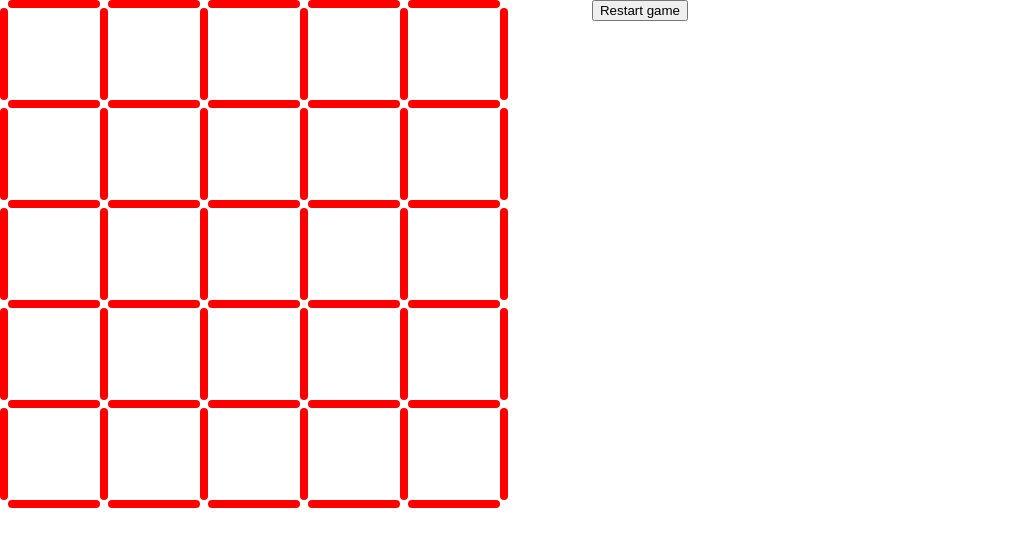
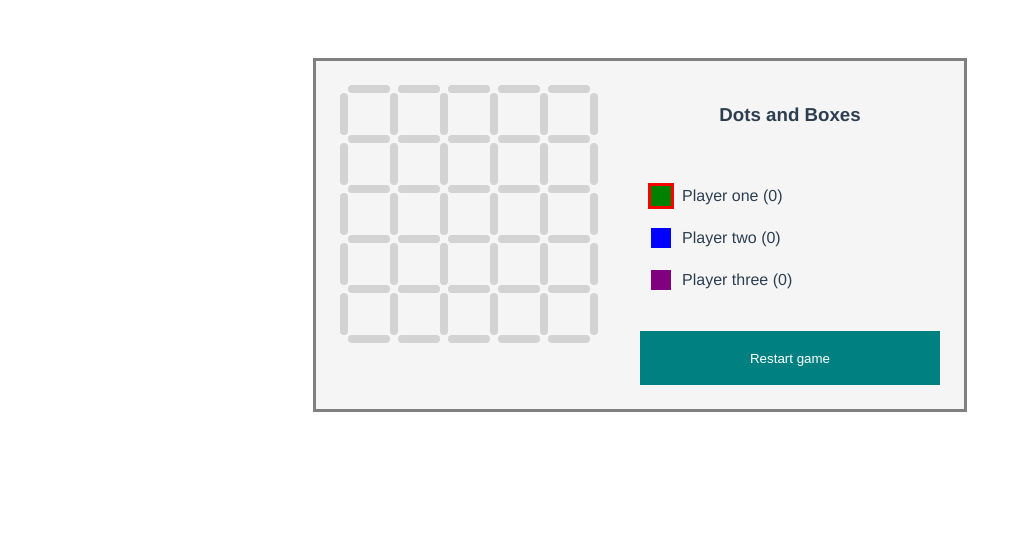
Before and after one commit to mrlukasbos/dots-and-boxes, a Vue app: page / in a window 1280 px wide. Shown: the top 546 px of the page, without its empty margins (0-1030 px from the left). Built offline with nearby package versions, Linux system fonts and the light colour scheme.

Commit message:
get the basic functionality working

```diff
--- a/src/App.vue
+++ b/src/App.vue
@@ -1,22 +1,45 @@
 <template>
   <div id="app">
-    <div v-for="(row, index) in squares" :key="'square'+index">
-      <div v-for="(square, index) in row" :key="'square'+index">
-        <div class="bg-square" :style="squareStyle(square)">
-          <!-- {{square.x}} {{square.y}}  -->
+    <div class="game">
+
+      <div class="board">
+        <div v-for="(row, index) in squares" :key="'row'+index">
+          <div v-for="(square, index) in row" :key="'square'+index">
+            <div class="bg-square" :style="squareStyle(square)"/>
+          </div>
         </div>
+        <div v-for="edge in edges" :key="edge.clicked + '-' + edge.vertical + '-' + edge.x + ',' + edge.y " class="edge" :style="edgeStyle(edge)" v-on:click="clickEdge(edge)"> </div>
       </div>
+
+      <div class="controls">
+        <h3> Dots and Boxes </h3>
+        <div class="players">
+          <div v-for="player in players" :key="player.name" class="player">
+            <div class="player-indicator" :class="{'current': (player == currentPlayer)}" :style="playerStyle(player)"/>
+            {{player.name}} ({{getAmountOfSquares(player)}})
+          </div>
+        </div>
+
+        <div v-if="winner">
+          Game finished! The winner is <strong> {{winner.name}} </strong>
+        </div>
+        <div v-if="draw">
+          Game finished! It is a <strong> Draw </strong>
+        </div>
+
+        <button class="button" v-on:click="init">Restart game</button>
+      </div>
+
     </div>
-    <div v-for="edge in edges" :key="edge.clicked + '-' + edge.vertical + '-' + edge.x + ',' + edge.y " class="edge" :style="edgeStyle(edge)" v-on:click="clickEdge(edge)"> </div>
-    <button v-on:click="init">Restart game</button>
   </div>
 </template>
 
 <script>
 
 // global constants
-const TILE_WIDTH = 100;
-const TILE_HEIGHT = 100;
+const TILE_WIDTH = 50; // px
+const TILE_HEIGHT = 50; // px
+const BORDER_WIDTH = 8; // px
 
 export default {
   name: 'App',
@@ -26,7 +49,32 @@ export default {
       amount_vertical_tiles: 5,
       squares: [],
       edges: [],
+      winner: null,
+      draw: false,
+      players: [{
+        name: "Player one",
+        color: "green"
+      }, {
+        name: "Player two",
+        color: "blue"
+      },
+      {
+        name: "Player three",
+        color: "purple"
+      }],
+      currentPlayerIndex: 0,
     }
+  },
+
+  computed: {
+    currentPlayer: function() {
+      return this.players[this.currentPlayerIndex]
+    },
+    gameFinished: function() {
+      return this.squares.every(square => {
+        return square.player != null;
+      })
+    },
   },
 
   beforeMount: function() {
@@ -35,37 +83,99 @@ export default {
 
   methods: {
     clickEdge: function(edge) {
-      edge.clicked = true;
-    },
-    squareStyle: function(square) {
-      console.log(square);
-      let full = square.left_edge.clicked && square.top_edge.clicked && square.right_edge.clicked && square.bottom_edge.clicked;
-      return {
-        left: (square.x) * TILE_WIDTH + 8 + "px",
-        top: (square.y) * TILE_HEIGHT + 8 + "px",
-        width: TILE_WIDTH - 8 + "px",
-        height: TILE_HEIGHT - 8 + "px",
-        backgroundColor: full ? "red" : "white",
+      edge.clicked = this.currentPlayer;
+
+      let didFillSquare = false;
+      edge.squares.forEach(square => {
+        if (this.isFull(square)) {
+          square.player = this.currentPlayer;
+          didFillSquare = true;
+        }
+      })
+
+      if (!didFillSquare) {
+        this.currentPlayerIndex = (this.currentPlayerIndex + 1) % this.players.length;
+      } else {
+        this.checkForWinner();
       }
     },
-    edgeStyle: function(edge) {
-      let edge_width = 8; // px
+
+    isFull(square) {
+      return square && square.left_edge.clicked && square.top_edge.clicked && square.right_edge.clicked && square.bottom_edge.clicked;
+    },
+
+    squareStyle: function(square) {
       return {
-        left: edge.vertical ? edge.x * TILE_WIDTH + "px" : edge.x * TILE_WIDTH + edge_width + "px",
-        top: edge.vertical ? edge.y * TILE_HEIGHT + edge_width + "px" : edge.y * TILE_HEIGHT + "px",
-        width: edge.vertical ? edge_width +"px" : TILE_WIDTH - edge_width + "px",
-        height: edge.vertical ? TILE_HEIGHT - edge_width + "px" : edge_width + "px",
-        backgroundColor: edge.clicked ? "blue" : "red"
+        left: (square.x) * TILE_WIDTH + TILE_WIDTH/3 + "px",
+        top: (square.y) * TILE_HEIGHT + TILE_HEIGHT/3 + "px",
+        width: TILE_WIDTH/2 + "px",
+        height: TILE_HEIGHT/2 + "px",
+        backgroundColor: square.player ? square.player.color : "transparent",
       }
     },
+
+    playerStyle: function(player) {
+      return {
+        background: player.color,
+      }
+    },
+
+    edgeStyle: function(edge) {
+      let style = {};
+      style.left = edge.vertical ? edge.x * TILE_WIDTH + "px" : edge.x * TILE_WIDTH + BORDER_WIDTH + "px";
+      style.top = edge.vertical ? edge.y * TILE_HEIGHT + BORDER_WIDTH + "px" : edge.y * TILE_HEIGHT + "px";
+      style.width = edge.vertical ? BORDER_WIDTH + "px" : TILE_WIDTH - BORDER_WIDTH + "px";
+      style.height = edge.vertical ? TILE_HEIGHT - BORDER_WIDTH + "px" : BORDER_WIDTH + "px";
+      if (edge.clicked) {
+          style.backgroundColor = edge.clicked.color;
+      }
+      return style;
+    },
+
     getSquare: function(x, y) {
       let column = this.squares[x];
       if (column == null) return null;
       return column[y];
     },
+
+    getAllSquares() {
+      return this.squares.flat();
+    },
+
+    getAmountOfSquares(player) {
+        return this.getAllSquares().filter(square => {
+          return square.player === player;
+        }).length
+    },
+
+    checkForWinner() {
+      if (this.getAllSquares().every(square => {
+          return square.player != null;
+      })) {
+
+      // non-descructive sort
+      let playersSortedByScore = this.players.slice().sort((p1, p2) => {
+        return this.getAmountOfSquares(p1) < this.getAmountOfSquares(p2)
+      })
+
+      if (this.getAmountOfSquares(playersSortedByScore[0]) === this.getAmountOfSquares(playersSortedByScore[1])) {
+        this.winner = null;
+        this.draw = true;
+      } else {
+        this.winner = playersSortedByScore[0];
+      }
+
+      } else {
+        this.winner = null;
+        this.draw = false;
+      }
+    },
+
+
     init: function() {
       this.squares = [];
-       // initialize all squares
+
+      // initialize all squares
       for (let x = 0; x < this.amount_horizontal_tiles; x++) {
         let row = [];
         for (let y = 0; y < this.amount_vertical_tiles; y++) {
@@ -93,8 +203,7 @@ export default {
           y: square.y,
           vertical: false,
           clicked: false,
-          bottom_square: square,
-          top_square: null,
+          squares: [square]
         }
         this.edges.push(square.top_edge);
       } else {
@@ -107,8 +216,7 @@ export default {
           y: square.y,
           vertical: true,
           clicked: false,
-          left_square: null,
-          right_square: square,
+          squares: [square]
         }
         this.edges.push(square.left_edge);
       } else {
@@ -120,8 +228,7 @@ export default {
         y: square.y,
         vertical: true,
         clicked: false,
-        left_square: square,
-        right_square: rightSquare,
+        squares: [square, rightSquare]
       }
       this.edges.push(square.right_edge);
 
@@ -130,20 +237,9 @@ export default {
         y: square.y + 1,
         vertical: false,
         clicked: false,
-        top_square: square,
-        bottom_square: bottomSquare,
+        squares: [square, bottomSquare]
       }
       this.edges.push(square.bottom_edge);
-
-        console.log(square.x, square.y);
-
-      if(square.top_edge == null ) {
-        console.log("top not defined")
-      }
-
-      if(square.left_edge == null ) {
-        console.log("left not defined")
-      }
       })
     })
     }
@@ -158,10 +254,27 @@ export default {
   -moz-osx-font-smoothing: grayscale;
   text-align: center;
   color: #2c3e50;
+  display: flex;
+  flex-direction: row;
+  justify-content: center;
 }
 
-html, body {
-  margin: 0;
+.game {
+  position: relative;
+  display: flex;
+  flex-direction: row;
+  justify-content: center;
+  background-color: whitesmoke;
+  border: 3px solid gray;
+  padding: 24px;
+  width: 600px;
+  margin-top: 50px;
+}
+
+.board {
+  position: relative;
+  width: 300px;
+  height: 300px;
 }
 
 .squares {
@@ -170,7 +283,6 @@ html, body {
   position: absolute;
   display: flex;
 }
-
 
 .edges {
   left: 0;
@@ -183,37 +295,54 @@ html, body {
   display: flex;
   justify-content: center;
   flex-direction: column;
-}
-
-
-.bg-square.selected {
- background-color: red;
+  border-radius: 50%;
 }
 
 .edge {
-  background: blueviolet;
+  background: lightgray;
   position: absolute;
   border-radius: 4px;
+  cursor: pointer;
 }
 
 .edge:hover {
-  background: pink;
+  transition: background .3s;
 }
 
-.vertical-edge {
-  width: 10px;
-  height: 100px;
-  position: fixed;
+.players {
+  position: relative;
 }
 
-.horizontal-edge {
-  height: 10px;
-  width: 100px;
+.player {
+  display: flex;
+  flex-direction: row;
+  align-items: center;
 }
 
-.row{
-  display: flex;
-  flex-direction: row;
+.player-indicator {
+  width: 20px;
+  height: 20px;
+  margin: 8px;
+  border: 3px solid whitesmoke;
 }
 
+.player-indicator.current {
+  border: 3px solid red;
+}
+
+.controls {
+  position: relative;
+  width: 300px;
+  display: flex;
+  flex-direction: column;
+  justify-content: space-between;
+}
+
+.button {
+  width: 100%;
+  background-color: teal;
+  border: none;
+  height: 54px;
+  color: white;
+}
 </style>
```
